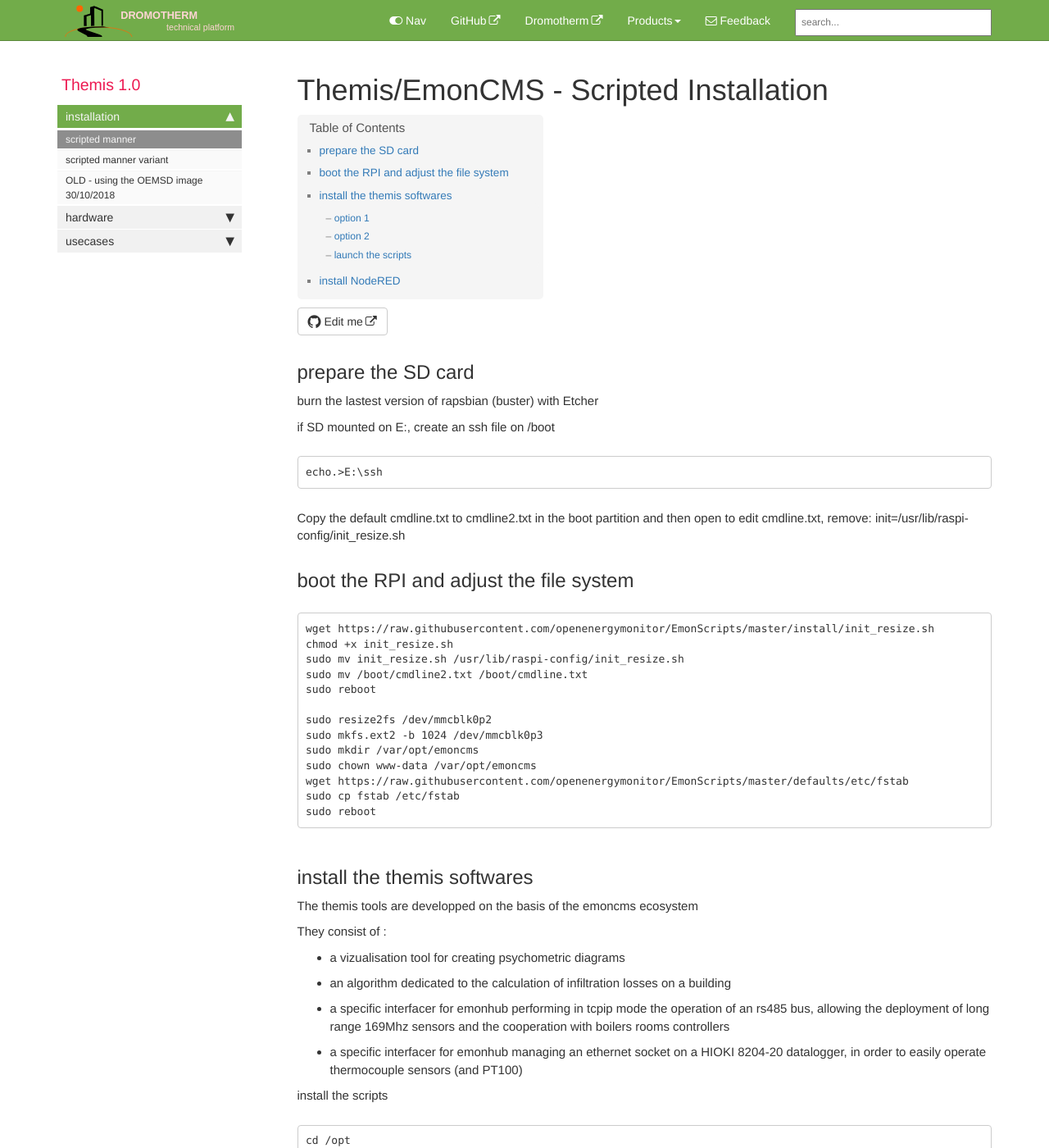
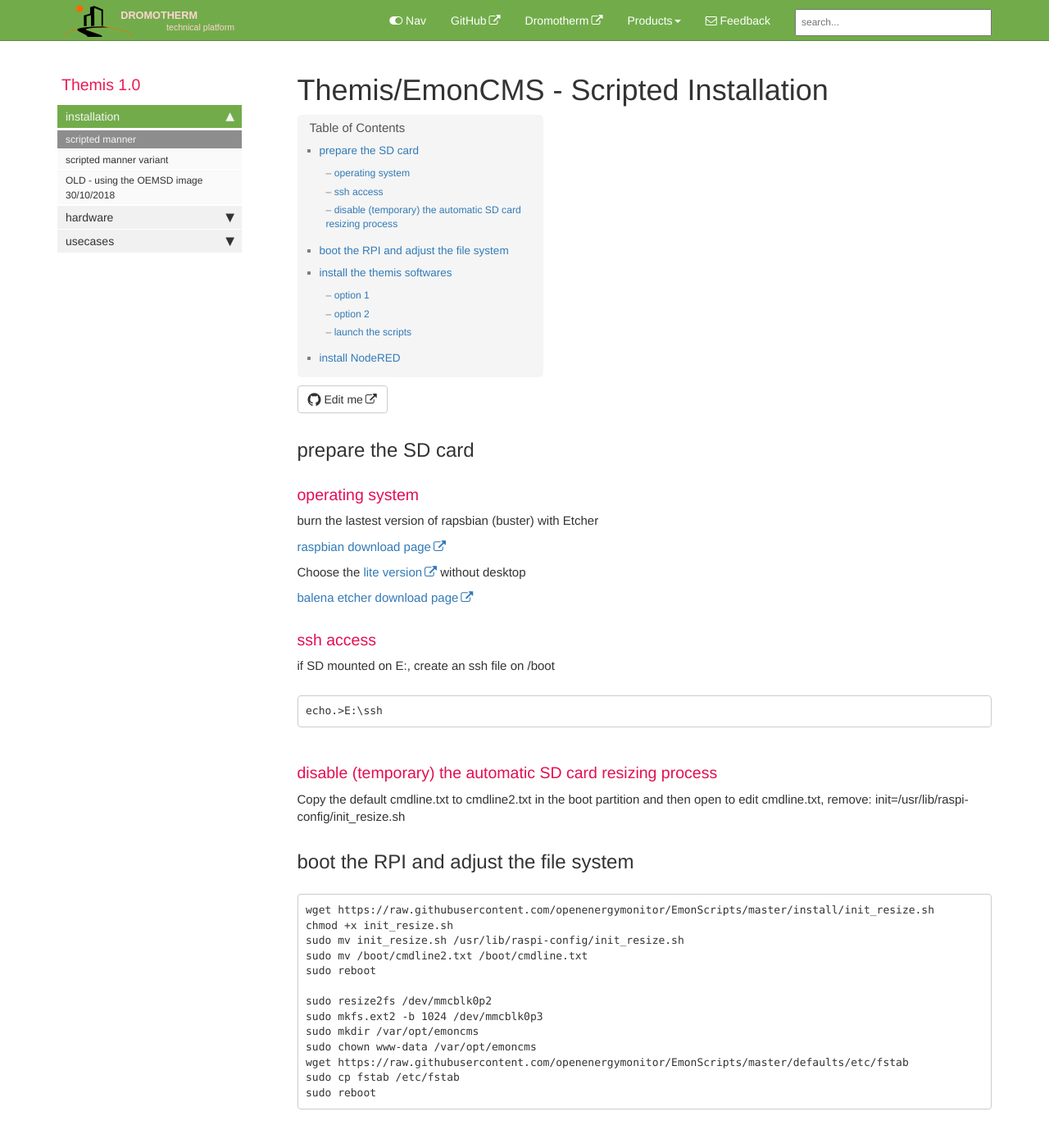
Before and after one commit to dromotherm/documentation, a Jekyll site: the page built from pages/themis/Note_install_Themis.md, in a window 1280 px wide and 1400 px high. Shown: the whole window at 82% size. Built offline with Jekyll 4.4.1, drawn with Linux system fonts in a browser that asks for light colours; comment, search, counter and statistics services are not loaded.

Commit message:
Update Note_install_Themis.md

````diff
--- a/pages/themis/Note_install_Themis.md
+++ b/pages/themis/Note_install_Themis.md
@@ -6,13 +6,25 @@
 
 ## prepare the SD card
 
+### operating system
+
 burn the lastest version of rapsbian (buster) with Etcher
+
+[raspbian download page](https://www.raspberrypi.org/downloads/raspbian/)
+
+Choose the [lite version](https://downloads.raspberrypi.org/raspbian_lite_latest) without desktop
+
+[balena etcher download page](https://www.balena.io/etcher/)
+
+### ssh access
 
 if SD mounted on E:, create an ssh file on /boot
 
 ```
 echo.>E:\ssh
 ```
+### disable (temporary) the automatic SD card resizing process
+
 Copy the default cmdline.txt to cmdline2.txt in the boot partition and then open to edit cmdline.txt, remove: init=/usr/lib/raspi-config/init_resize.sh
 
 ## boot the RPI and adjust the file system
````
